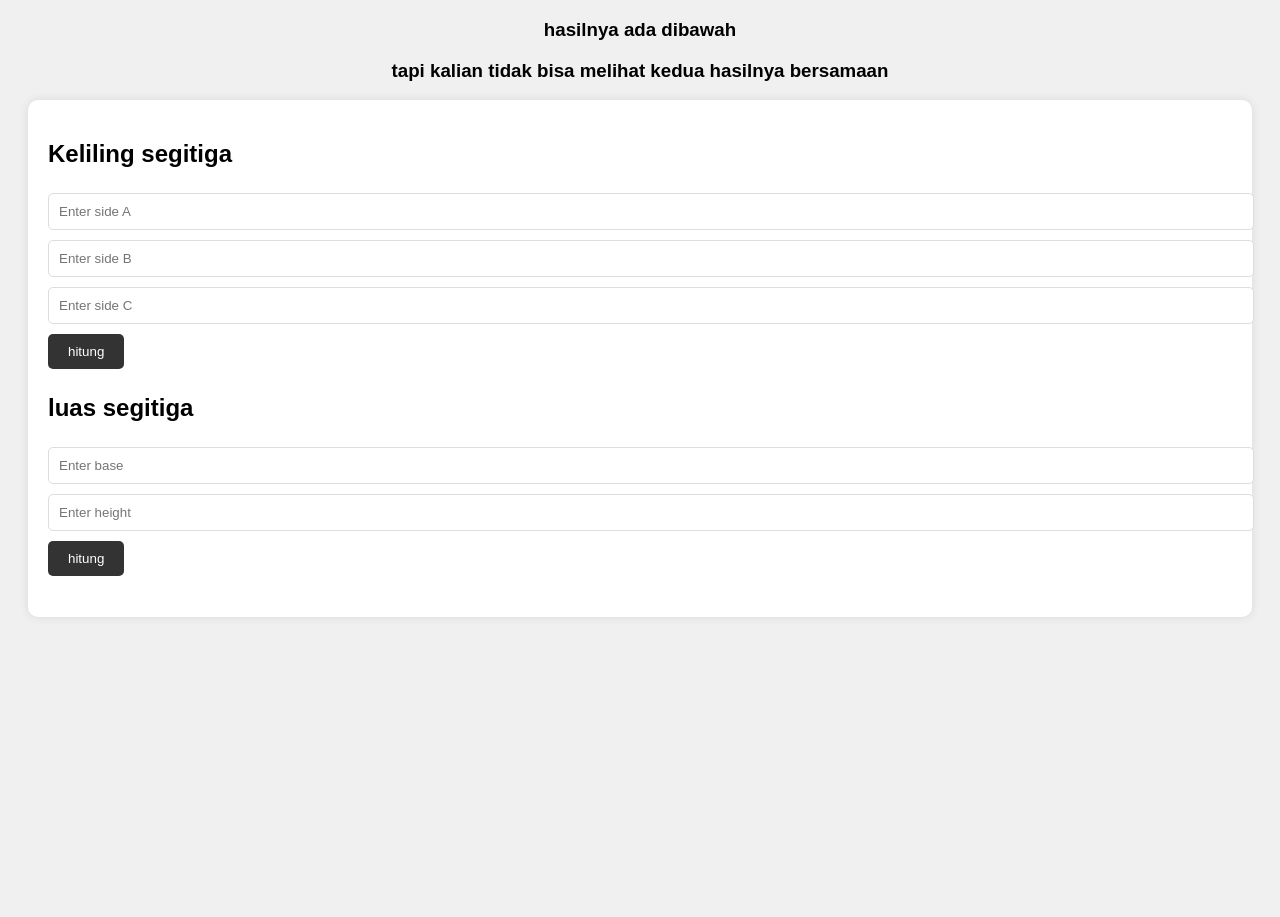
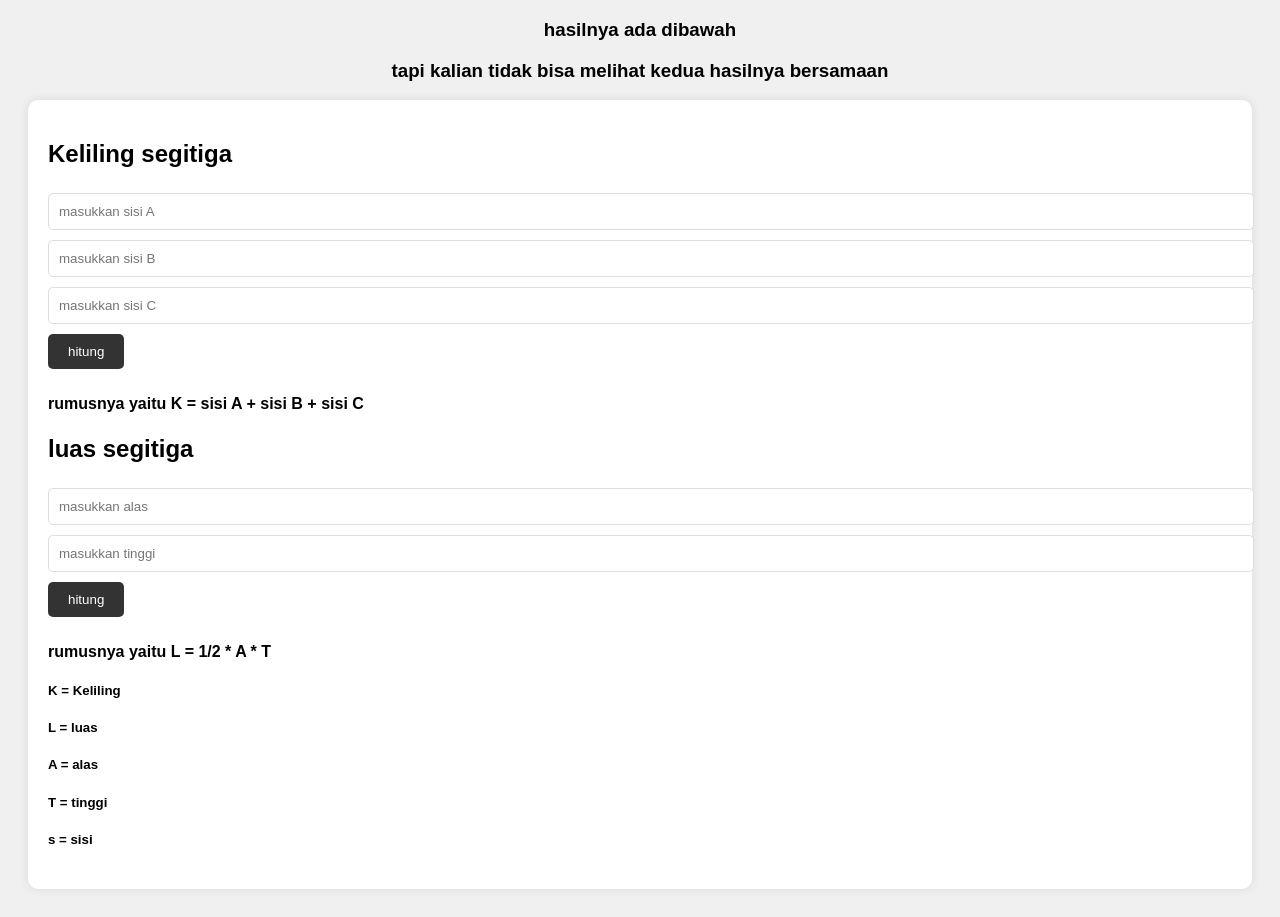
Before and after one commit to revou-fundamental-course/25-dec-23-rikylaode, a plain HTML site: page index.html in a window 1280 px wide. Shown: the part 89-1006 px from the top of the page. Before the commit the page ends 800 px from the top, so only its background shows below. Drawn offline with Linux system fonts and the light colour scheme.

Commit message:
modified

```diff
--- a/index.html
+++ b/index.html
@@ -5,6 +5,7 @@
     <meta name="viewport" content="width=device-width, initial-scale=1.0">
     <title>Mathematics Calculator</title>
     <link rel="stylesheet" href="css/style.css">
+
 </head>
 <body>
     <h1>Kalkulator segitiga cuyyyy</h1>
@@ -13,18 +14,25 @@
     <div class="calculator">
         <h2>Keliling segitiga</h2>
         <form onsubmit="event.preventDefault(); calculateCircumference();">
-            <input type="number" id="sideA" placeholder="Enter side A">
-            <input type="number" id="sideB" placeholder="Enter side B">
-            <input type="number" id="sideC" placeholder="Enter side C">
+            <input type="number" id="sideA" placeholder="masukkan sisi A">
+            <input type="number" id="sideB" placeholder="masukkan sisi B">
+            <input type="number" id="sideC" placeholder="masukkan sisi C">
             <button type="submit">hitung</button>
+            <h4>rumusnya yaitu K = sisi A + sisi B + sisi C</h4>
         </form>
         <h2>luas segitiga</h2>
         <form onsubmit="event.preventDefault(); calculateArea();">
-            <input type="number" id="base" placeholder="Enter base">
-            <input type="number" id="height" placeholder="Enter height">
+            <input type="number" id="base" placeholder="masukkan alas">
+            <input type="number" id="height" placeholder="masukkan tinggi">
             <button type="submit">hitung</button>
+            <h4>rumusnya yaitu L = 1/2 * A * T</h4>
         </form>
         <p id="result"></p>
+        <h5> K = Keliling</h5>
+        <h5> L = luas</h5>
+        <h5> A = alas</h5>
+        <h5> T = tinggi</h5>
+        <h5> s = sisi</h5>
     </div>
     <script src="javascript/script.js"></script>
 </body>
```
